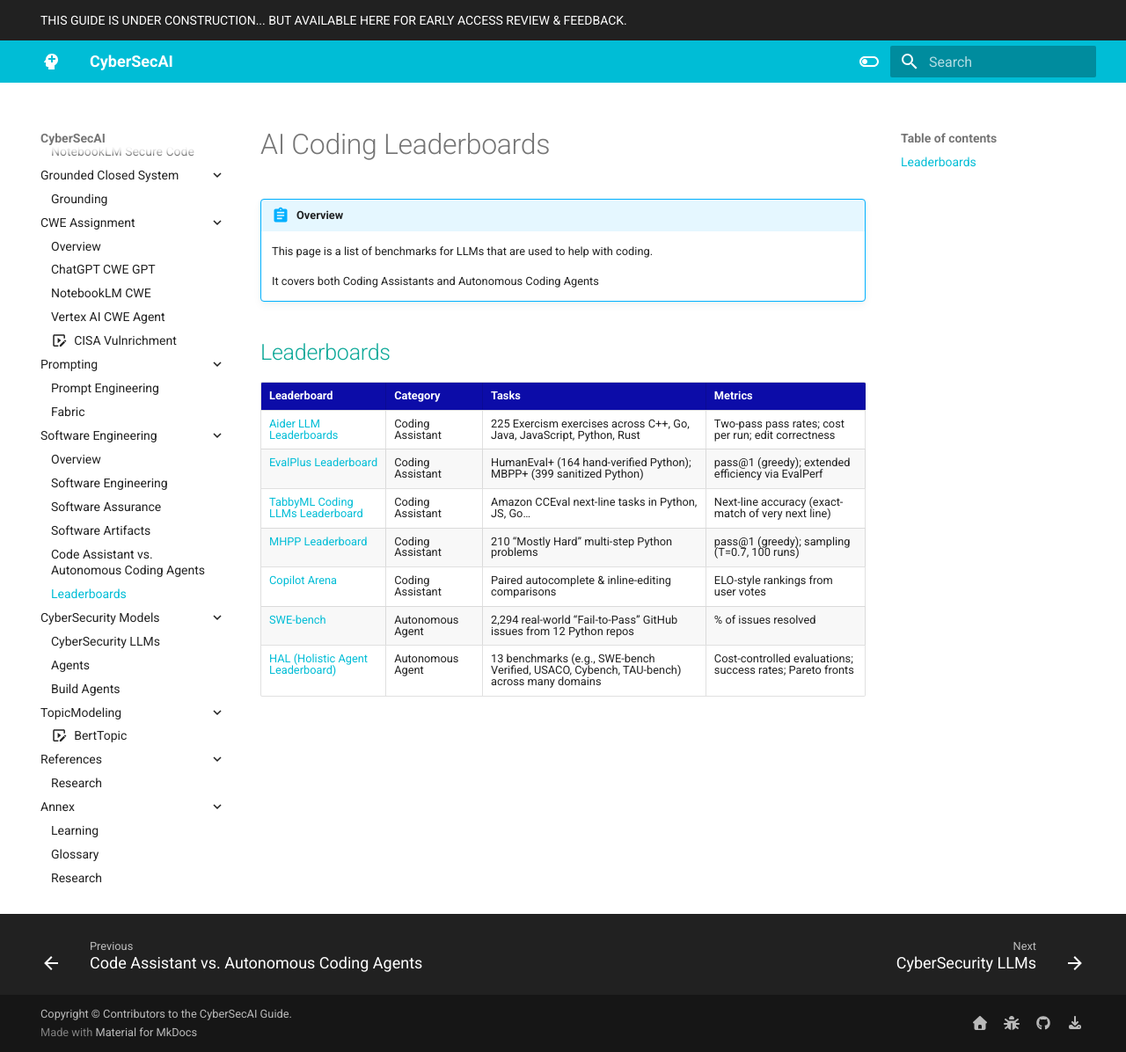
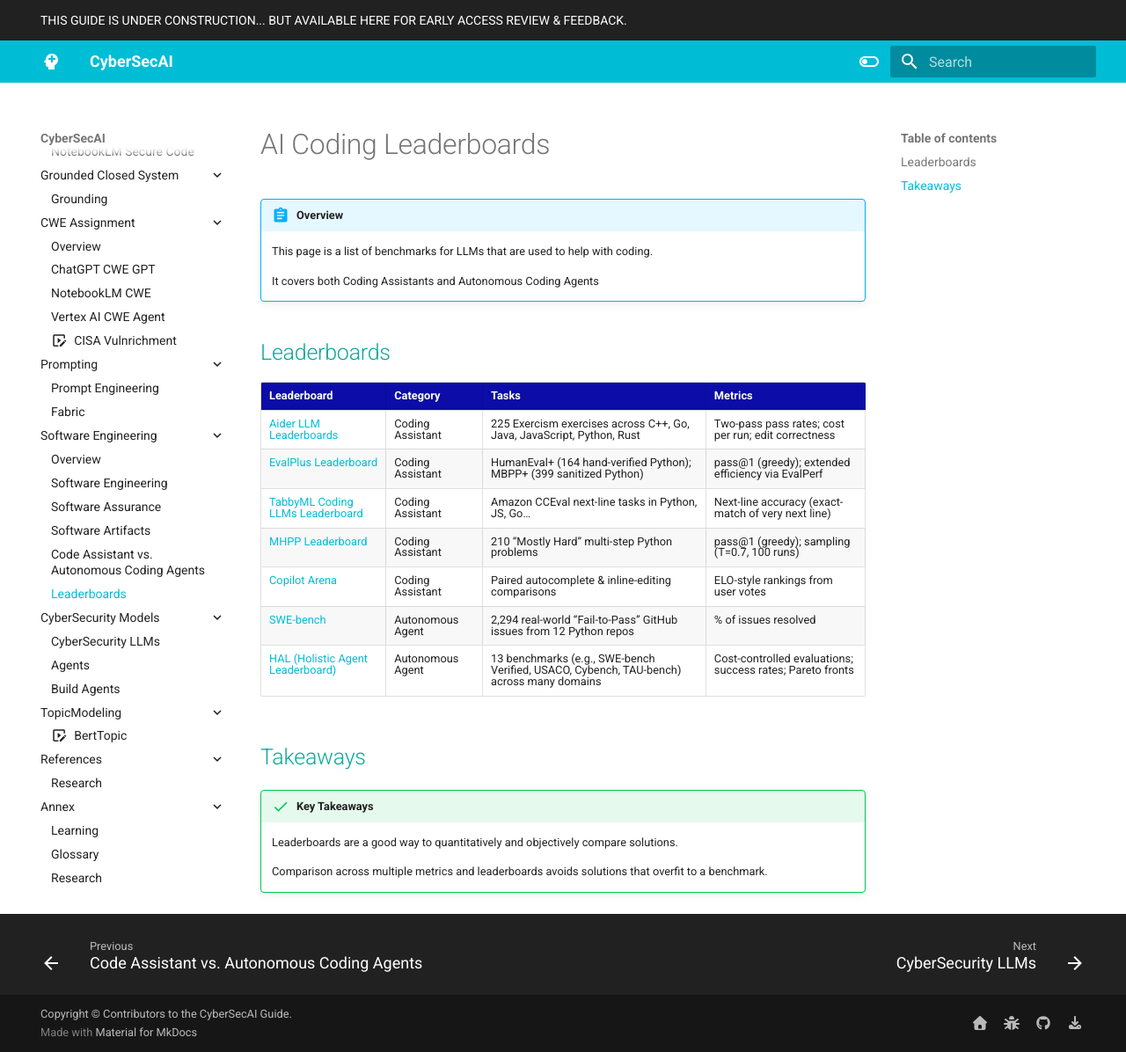
Before and after one commit to CyberSecAI/CyberSecAI.github.io, an MkDocs documentation site: the page built from docs/software/code/leaderboards.md, in a window 1280 px wide and 1196 px high. Shown: the whole window at 88% size. Built offline with MkDocs 1.6.1 and Material for MkDocs 9.7.7, drawn with Linux system fonts in a browser that asks for light colours; comment, search, counter and statistics services are not loaded.

Commit message:
sw eng 1.0

```diff
--- a/docs/software/code/leaderboards.md
+++ b/docs/software/code/leaderboards.md
@@ -17,3 +17,13 @@
 | [Copilot Arena](https://github.com/lmarena/copilot-arena)             | Coding Assistant          | Paired autocomplete & inline-editing comparisons                                                   | ELO-style rankings from user votes                         |
 | [SWE-bench](https://www.swebench.com/)                                | Autonomous Agent          | 2,294 real-world “Fail-to-Pass” GitHub issues from 12 Python repos                                 | % of issues resolved                                       |
 | [HAL (Holistic Agent Leaderboard)](https://hal.cs.princeton.edu/)     | Autonomous Agent          | 13 benchmarks (e.g., SWE-bench Verified, USACO, Cybench, TAU-bench) across many domains            | Cost-controlled evaluations; success rates; Pareto fronts  |
+
+
+
+## Takeaways
+
+!!! success "Key Takeaways"
+
+    Leaderboards are a good way to quantitatively and objectively compare solutions.
+
+    Comparison across multiple metrics and leaderboards avoids solutions that overfit to a benchmark.
```
Also changed, not shown: docs/software/overview.md (+6 -0 lines).
